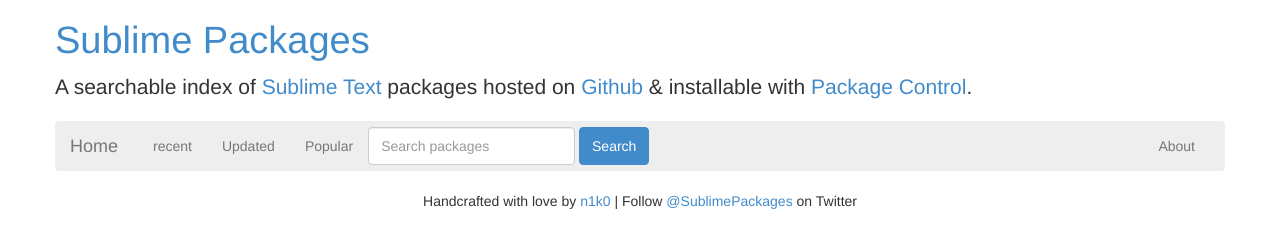
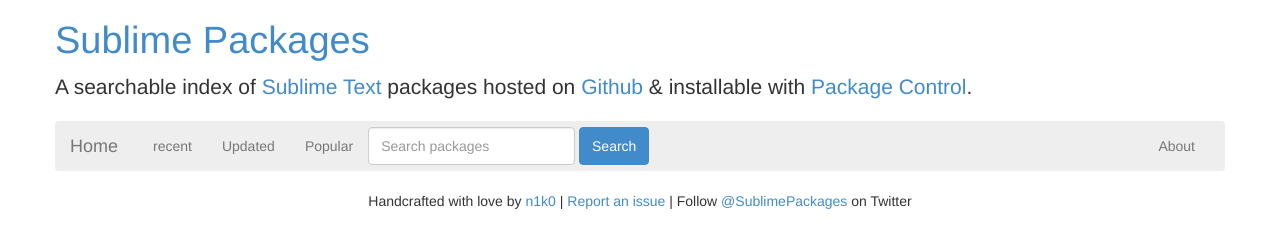
Before and after one commit to n1k0/stpackages, a website: page static/index.html in a window 1280 px wide. Drawn offline with nearby package versions, Linux system fonts and the light colour scheme.

Commit message:
added a link for reporting an issue

```diff
--- a/static/index.html
+++ b/static/index.html
@@ -57,6 +57,7 @@
     <footer>
       <p class="text-center">
         Handcrafted with love by <a href="https://nicolas.perriault.net/">n1k0</a> |
+        <a href="https://github.com/n1k0/stpackages/issues/new">Report an issue</a> |
         Follow <a href="https://twitter.com/SublimePackages">@SublimePackages</a> on Twitter
       </p>
     </footer>
```
